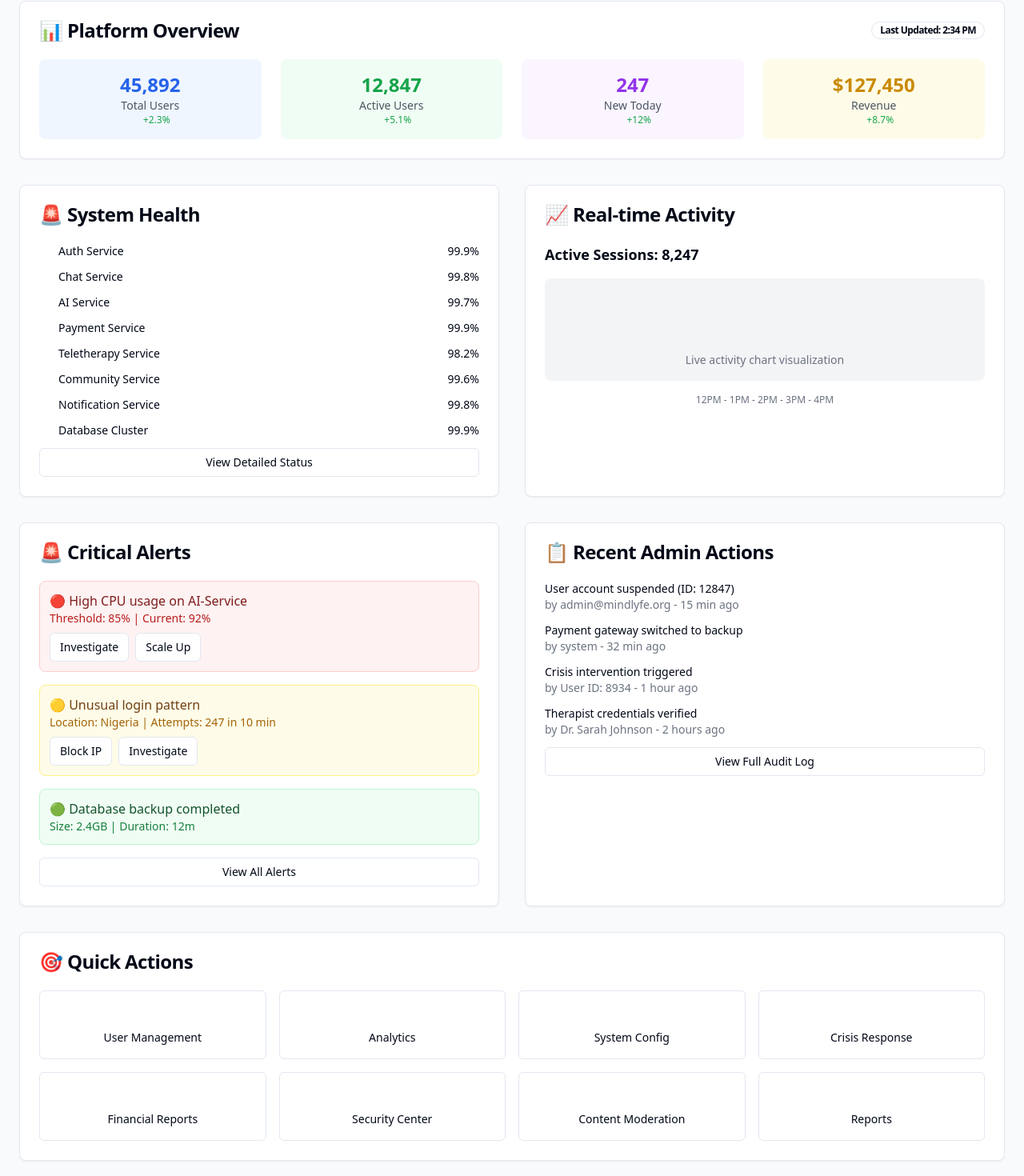
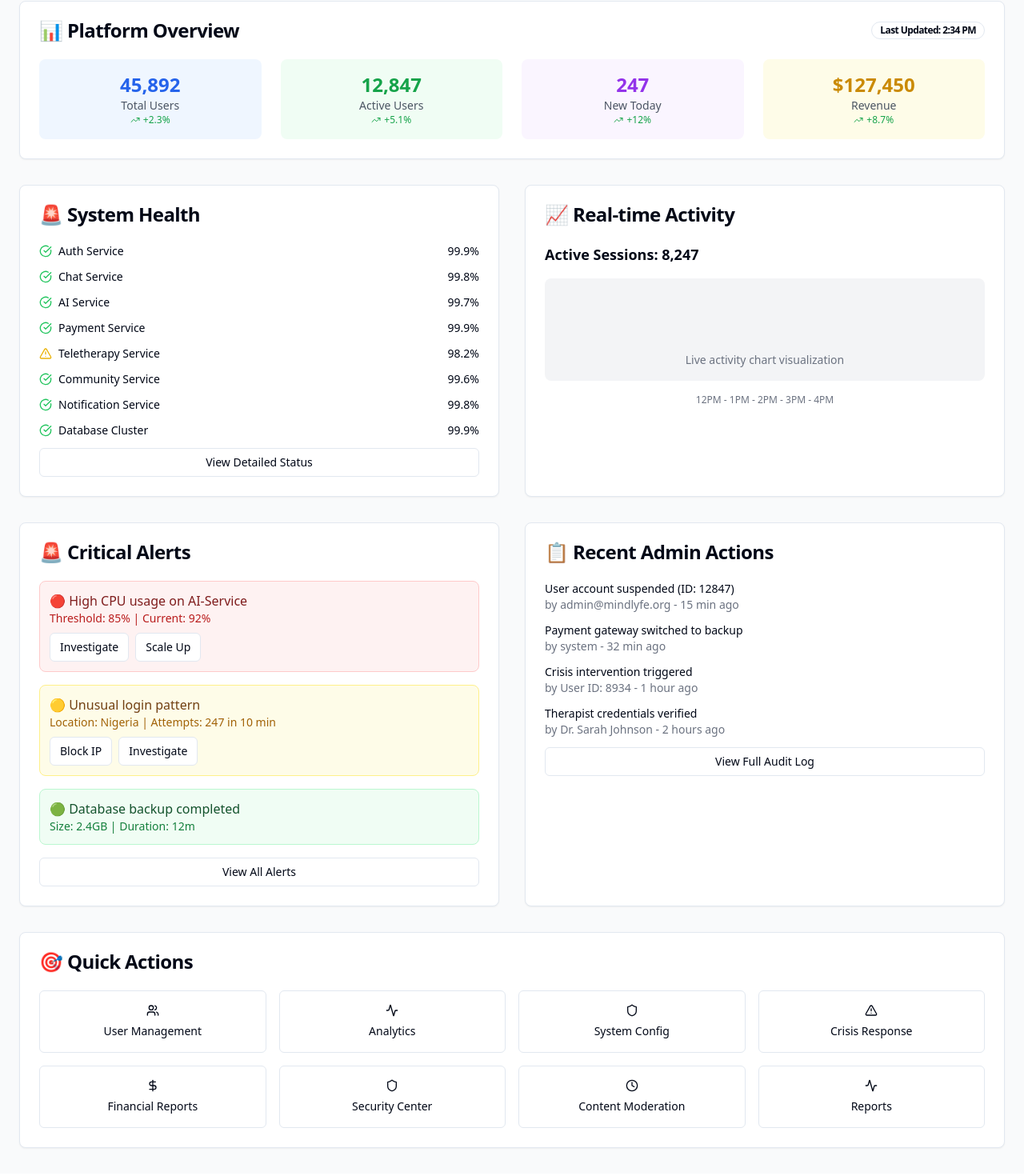
Before and after one commit to sserunkuumaibrahim/mindlyfe-auth-screens-hub, a React (Vite) app: page /admin/dashboard in a window 1280 px wide. Shown: the part 96-1566 px from the top of the page at 80% size. Built offline with nearby package versions, Linux system fonts and the light colour scheme.

Commit message:
Fix: Lucide-react import errors
Fixes import errors related to missing or incorrect imports from the lucide-react library in multiple admin dashboard components.  Corrects the import statements to use the correct names of the icons.

```diff
--- a/src/pages/admin/Crisis.tsx
+++ b/src/pages/admin/Crisis.tsx
@@ -4,7 +4,7 @@ import { Card, CardContent, CardHeader, CardTitle } from '@/components/ui/card';
 import { Button } from '@/components/ui/button';
 import { Badge } from '@/components/ui/badge';
 import DashboardHeader from '@/components/dashboard/DashboardHeader';
-import { alertTriangle, shield, phone, clock } from 'lucide-react';
+import { AlertTriangle, Shield, Phone, Clock, Users, CheckCircle } from 'lucide-react';
 
 const CrisisManagement = () => {
   const crisisAlerts = [
@@ -77,25 +77,25 @@ const CrisisManagement = () => {
           <CardContent>
             <div className="grid grid-cols-1 md:grid-cols-4 gap-6">
               <div className="text-center p-6 bg-red-50 rounded-lg border">
-                <alertTriangle className="w-8 h-8 text-red-600 mx-auto mb-2" />
+                <AlertTriangle className="w-8 h-8 text-red-600 mx-auto mb-2" />
                 <div className="text-3xl font-bold text-red-600">3</div>
                 <div className="text-sm text-gray-600">Active Alerts</div>
                 <div className="text-xs text-red-600 font-medium">🔴 Critical</div>
               </div>
               <div className="text-center p-6 bg-yellow-50 rounded-lg border">
-                <users className="w-8 h-8 text-yellow-600 mx-auto mb-2" />
+                <Users className="w-8 h-8 text-yellow-600 mx-auto mb-2" />
                 <div className="text-3xl font-bold text-yellow-600">23</div>
                 <div className="text-sm text-gray-600">High Risk</div>
                 <div className="text-xs text-yellow-600 font-medium">🟡 Monitoring</div>
               </div>
               <div className="text-center p-6 bg-green-50 rounded-lg border">
-                <checkCircle className="w-8 h-8 text-green-600 mx-auto mb-2" />
+                <CheckCircle className="w-8 h-8 text-green-600 mx-auto mb-2" />
                 <div className="text-3xl font-bold text-green-600">7</div>
                 <div className="text-sm text-gray-600">Interventions Today</div>
                 <div className="text-xs text-green-600 font-medium">✅ Resolved</div>
               </div>
               <div className="text-center p-6 bg-blue-50 rounded-lg border">
-                <clock className="w-8 h-8 text-blue-600 mx-auto mb-2" />
+                <Clock className="w-8 h-8 text-blue-600 mx-auto mb-2" />
                 <div className="text-3xl font-bold text-blue-600">4.2min</div>
                 <div className="text-sm text-gray-600">Response Time</div>
                 <div className="text-xs text-blue-600 font-medium">🎯 Target: 5min</div>
--- a/src/pages/admin/Dashboard.tsx
+++ b/src/pages/admin/Dashboard.tsx
@@ -1,18 +1,17 @@
-
 import React from 'react';
 import { Card, CardContent, CardHeader, CardTitle } from '@/components/ui/card';
 import { Button } from '@/components/ui/button';
 import DashboardHeader from '@/components/dashboard/DashboardHeader';
 import { Badge } from '@/components/ui/badge';
 import {
-  users,
-  activity,
-  dollarSign,
-  trendingUp,
-  alertTriangle,
-  checkCircle,
-  clock,
-  shield
+  Users,
+  Activity,
+  DollarSign,
+  TrendingUp,
+  AlertTriangle,
+  CheckCircle,
+  Clock,
+  Shield
 } from 'lucide-react';
 
 const AdminDashboard = () => {
@@ -35,7 +34,7 @@ const AdminDashboard = () => {
                 <div className="text-2xl font-bold text-blue-600">45,892</div>
                 <div className="text-sm text-gray-600">Total Users</div>
                 <div className="text-xs text-green-600 flex items-center justify-center gap-1">
-                  <trendingUp className="w-3 h-3" />
+                  <TrendingUp className="w-3 h-3" />
                   +2.3%
                 </div>
               </div>
@@ -43,7 +42,7 @@ const AdminDashboard = () => {
                 <div className="text-2xl font-bold text-green-600">12,847</div>
                 <div className="text-sm text-gray-600">Active Users</div>
                 <div className="text-xs text-green-600 flex items-center justify-center gap-1">
-                  <trendingUp className="w-3 h-3" />
+                  <TrendingUp className="w-3 h-3" />
                   +5.1%
                 </div>
               </div>
@@ -51,7 +50,7 @@ const AdminDashboard = () => {
                 <div className="text-2xl font-bold text-purple-600">247</div>
                 <div className="text-sm text-gray-600">New Today</div>
                 <div className="text-xs text-green-600 flex items-center justify-center gap-1">
-                  <trendingUp className="w-3 h-3" />
+                  <TrendingUp className="w-3 h-3" />
                   +12%
                 </div>
               </div>
@@ -59,7 +58,7 @@ const AdminDashboard = () => {
                 <div className="text-2xl font-bold text-yellow-600">$127,450</div>
                 <div className="text-sm text-gray-600">Revenue</div>
                 <div className="text-xs text-green-600 flex items-center justify-center gap-1">
-                  <trendingUp className="w-3 h-3" />
+                  <TrendingUp className="w-3 h-3" />
                   +8.7%
                 </div>
               </div>
@@ -89,9 +88,9 @@ const AdminDashboard = () => {
                 <div key={service.name} className="flex items-center justify-between">
                   <div className="flex items-center gap-2">
                     {service.color === 'green' ? (
-                      <checkCircle className="w-4 h-4 text-green-500" />
+                      <CheckCircle className="w-4 h-4 text-green-500" />
                     ) : (
-                      <alertTriangle className="w-4 h-4 text-yellow-500" />
+                      <AlertTriangle className="w-4 h-4 text-yellow-500" />
                     )}
                     <span className="text-sm">{service.name}</span>
                   </div>
@@ -223,35 +222,35 @@ const AdminDashboard = () => {
           <CardContent>
             <div className="grid grid-cols-2 md:grid-cols-4 gap-4">
               <Button variant="outline" className="h-auto p-4 flex flex-col gap-2">
-                <users className="w-6 h-6" />
+                <Users className="w-6 h-6" />
                 <span>User Management</span>
               </Button>
               <Button variant="outline" className="h-auto p-4 flex flex-col gap-2">
-                <activity className="w-6 h-6" />
+                <Activity className="w-6 h-6" />
                 <span>Analytics</span>
               </Button>
               <Button variant="outline" className="h-auto p-4 flex flex-col gap-2">
-                <shield className="w-6 h-6" />
+                <Shield className="w-6 h-6" />
                 <span>System Config</span>
               </Button>
               <Button variant="outline" className="h-auto p-4 flex flex-col gap-2">
-                <alertTriangle className="w-6 h-6" />
+                <AlertTriangle className="w-6 h-6" />
                 <span>Crisis Response</span>
               </Button>
               <Button variant="outline" className="h-auto p-4 flex flex-col gap-2">
-                <dollarSign className="w-6 h-6" />
+                <DollarSign className="w-6 h-6" />
                 <span>Financial Reports</span>
               </Button>
               <Button variant="outline" className="h-auto p-4 flex flex-col gap-2">
-                <shield className="w-6 h-6" />
+                <Shield className="w-6 h-6" />
                 <span>Security Center</span>
               </Button>
               <Button variant="outline" className="h-auto p-4 flex flex-col gap-2">
-                <clock className="w-6 h-6" />
+                <Clock className="w-6 h-6" />
                 <span>Content Moderation</span>
               </Button>
               <Button variant="outline" className="h-auto p-4 flex flex-col gap-2">
-                <activity className="w-6 h-6" />
+                <Activity className="w-6 h-6" />
                 <span>Reports</span>
               </Button>
             </div>
--- a/src/pages/admin/Settings.tsx
+++ b/src/pages/admin/Settings.tsx
@@ -4,7 +4,7 @@ import { Card, CardContent, CardHeader, CardTitle } from '@/components/ui/card';
 import { Button } from '@/components/ui/button';
 import { Badge } from '@/components/ui/badge';
 import DashboardHeader from '@/components/dashboard/DashboardHeader';
-import { settings, shield, bell, dollarSign } from 'lucide-react';
+import { Settings, Shield, Bell, DollarSign } from 'lucide-react';
 
 const SystemConfiguration = () => {
   const [activeTab, setActiveTab] = useState('feature-flags');
--- a/src/pages/admin/Users.tsx
+++ b/src/pages/admin/Users.tsx
@@ -1,11 +1,10 @@
-
 import React, { useState } from 'react';
 import { Card, CardContent, CardHeader, CardTitle } from '@/components/ui/card';
 import { Button } from '@/components/ui/button';
 import { Input } from '@/components/ui/input';
 import { Badge } from '@/components/ui/badge';
 import DashboardHeader from '@/components/dashboard/DashboardHeader';
-import { search, users, checkCircle, alertTriangle, userX } from 'lucide-react';
+import { Search, Users, CheckCircle, AlertTriangle, UserX } from 'lucide-react';
 
 const UserManagement = () => {
   const [selectedUsers, setSelectedUsers] = useState<string[]>([]);
@@ -77,10 +76,10 @@ const UserManagement = () => {
 
   const getStatusIcon = (status: string) => {
     switch (status) {
-      case 'Active': return <checkCircle className="w-4 h-4 text-green-500" />;
-      case 'Suspended': return <userX className="w-4 h-4 text-red-500" />;
-      case 'Inactive': return <alertTriangle className="w-4 h-4 text-yellow-500" />;
-      default: return <checkCircle className="w-4 h-4 text-green-500" />;
+      case 'Active': return <CheckCircle className="w-4 h-4 text-green-500" />;
+      case 'Suspended': return <UserX className="w-4 h-4 text-red-500" />;
+      case 'Inactive': return <AlertTriangle className="w-4 h-4 text-yellow-500" />;
+      default: return <CheckCircle className="w-4 h-4 text-green-500" />;
     }
   };
 
@@ -105,7 +104,7 @@ const UserManagement = () => {
             <div className="flex flex-col gap-4">
               <div className="flex gap-4">
                 <div className="flex-1 relative">
-                  <search className="absolute left-3 top-3 w-4 h-4 text-gray-400" />
+                  <Search className="absolute left-3 top-3 w-4 h-4 text-gray-400" />
                   <Input
                     placeholder="Search by name, email, or ID..."
                     className="pl-10"
```
Also changed, not shown: src/pages/admin/Analytics.tsx (+9 -9 lines).
